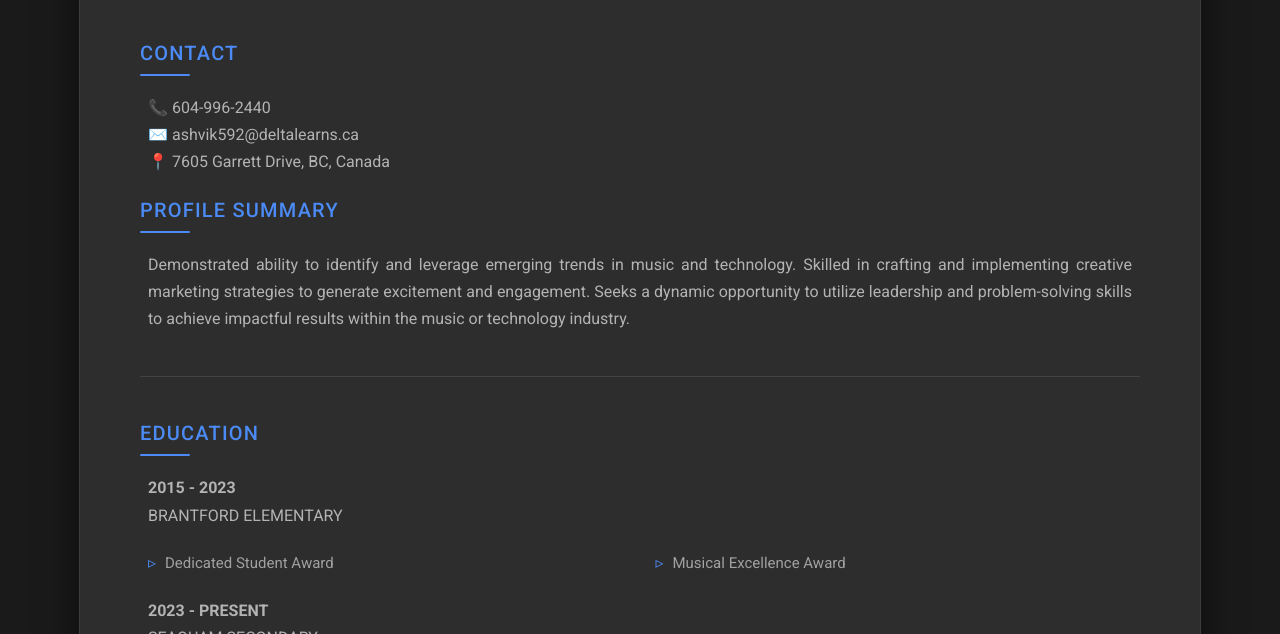
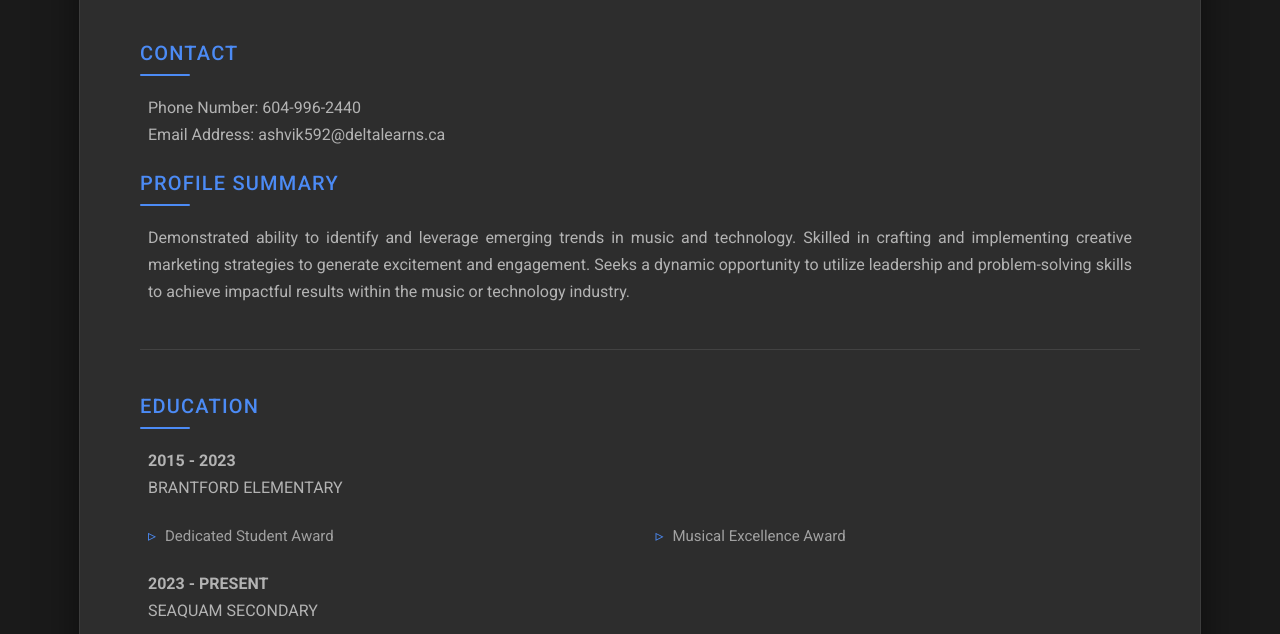
Before and after one commit to ashviksinha/Computer-Studies-Resume, a plain HTML site: page index.html in a window 1280 px wide. Shown: the part 166-800 px from the top of the page. Drawn offline with Linux system fonts and the light colour scheme.

Commit message:
Update index.html

```diff
--- a/index.html
+++ b/index.html
@@ -14,9 +14,8 @@
             <div class="left-column">
                 <h2>CONTACT</h2>
                 <p>
-                    📞 604-996-2440<br>
-                    ✉️ ashvik592@deltalearns.ca<br>
-                    📍 7605 Garrett Drive, BC, Canada
+                    Phone Number: 604-996-2440<br>
+                    Email Address: ashvik592@deltalearns.ca<br>
                 </p>
             </div>
             <div class="right-column">
```
